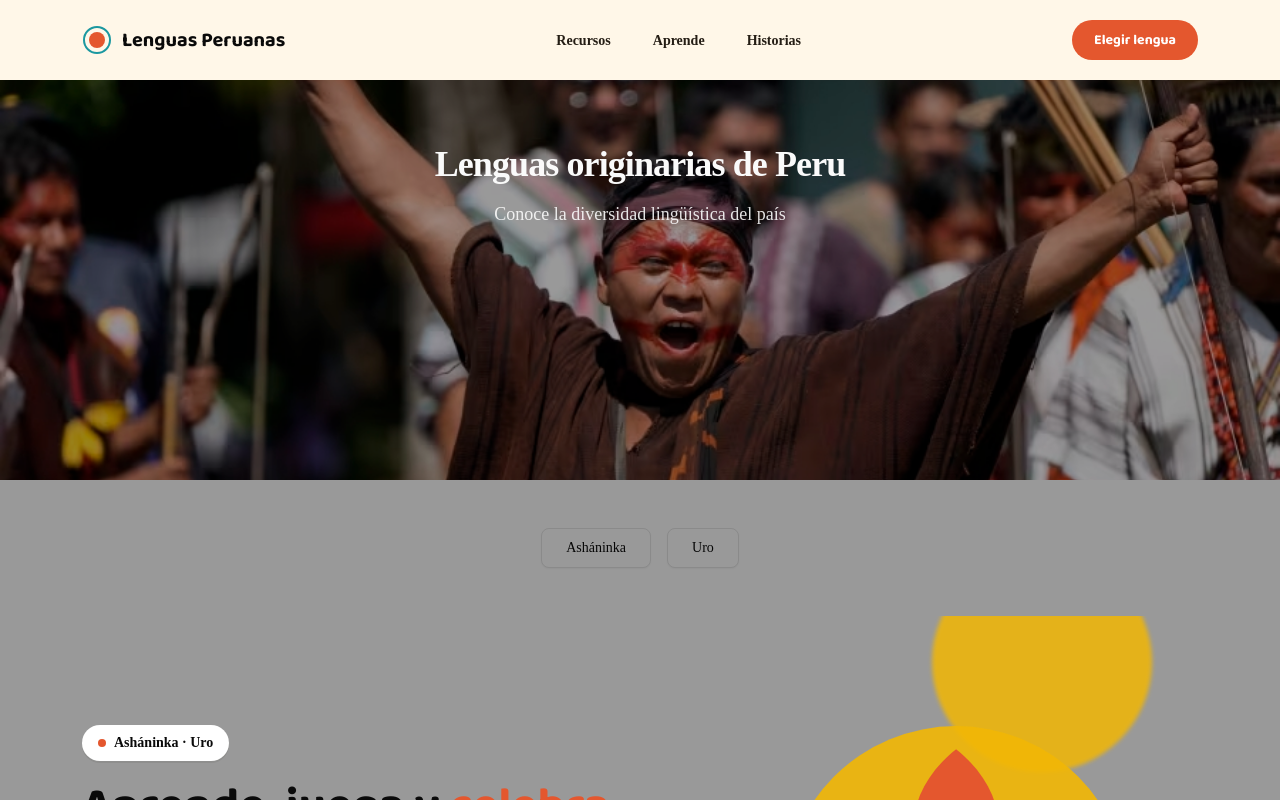
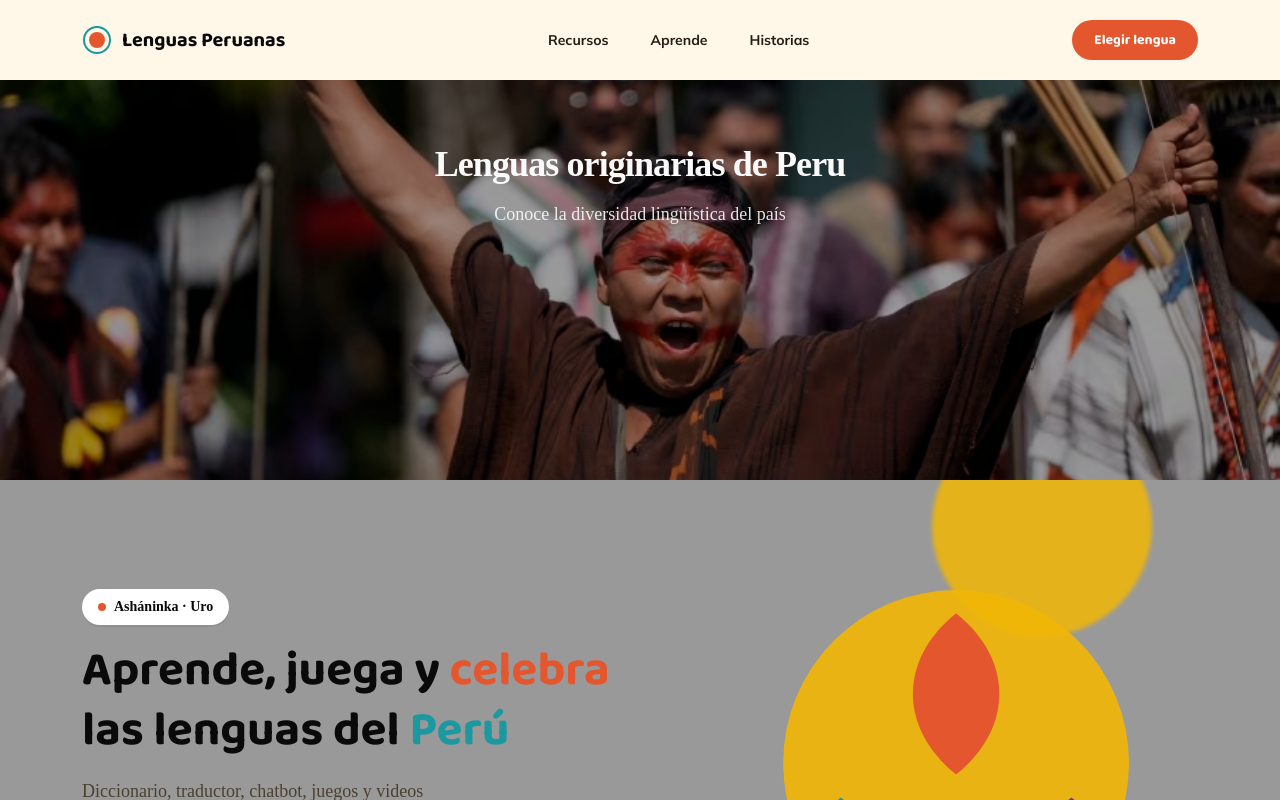
Before and after one commit to ouracademy/living-langs-peru, a Next.js app: page / in a window 1280 px wide. Shown: the top 800 px of the page. Built offline with nearby package versions, Linux system fonts and the light colour scheme.

Commit message:
refactor: Header component

```diff
--- a/src/app/page.tsx
+++ b/src/app/page.tsx
@@ -28,7 +28,7 @@ export default function Home() {
             </p>
           </div>
         </section>
-        <section className="flex flex-1 flex-col items-center justify-center gap-4 px-6 py-12">
+        {/* <section className="flex flex-1 flex-col items-center justify-center gap-4 px-6 py-12">
           <nav className="flex flex-wrap items-center justify-center gap-4">
             {languages.map((language) => (
               <Link
@@ -42,7 +42,7 @@ export default function Home() {
               </Link>
             ))}
           </nav>
-        </section>
+        </section> */}
         <section className="relative pt-16 pb-10 overflow-hidden">
           <div className="absolute rounded-full opacity-85 blur-[2px] w-[220px] h-[220px] bg-[#F2B705] -top-16 right-32 z-[1]" />
           <div className="absolute rounded-full opacity-50 blur-[2px] w-[160px] h-[160px] bg-[#1B98A0] -bottom-10 -left-10 z-[1]" />
--- a/src/components/header.tsx
+++ b/src/components/header.tsx
@@ -15,15 +15,16 @@ import React from "react";
 import { cn } from "@/lib/utils";
 
 const menuItems = [
-  { label: "Lenguas & Recursos", href: "/languages-resources" },
-  { label: "Eventos", href: "/events" },
+  { label: "Recursos", href: "/languages-resources" },
+  { label: "Aprende", href: "/events" },
   { label: "Historias", href: "/stories" },
-  { label: "Involucrate", href: "/get-involved" },
+  // { label: "Involucrate", href: "/get-involved" },
 ];
 
 export function HeaderPlataform() {
   const [isOpen, setIsOpen] = React.useState(false);
   return (
+    <>
       <header className="bg-[#FFF7E8] sticky top-0 z-50">
         <div className="max-w-[1180px] mx-auto px-8 flex items-center justify-between py-5">
           <div className="flex items-center gap-2.5">
@@ -42,11 +43,21 @@ export function HeaderPlataform() {
               Lenguas Peruanas
             </span>
           </div>
-        <ul className="hidden md:flex gap-2.5 list-none">
-          <li>
+          <nav className="hidden md:flex gap-2.5 list-none">
+            {menuItems.map((item)=> (
+              <Link
+                href={item.href}
+                key={item.label}
+                style={{ color: "#241D14" }}
+                className="font-['Mulish',sans-serif] text-sm font-semibold rounded-full px-4 py-2.5 text-muted-foreground  hover:bg-[#F2B705]"
+              >
+                {item.label}
+              </Link>
+            ))}
+            {/* <li>
               <a
                 href="#recursos"
-              className="text-[#241D14] no-underline font-semibold text-sm px-4 py-2.5 rounded-full hover:bg-[#F2B705]"
+                className="font-['Mulish',sans-serif] text-[#241D14] no-underline font-semibold text-sm px-4 py-2.5 rounded-full hover:bg-[#F2B705]"
               >
                 Recursos
               </a>
@@ -54,7 +65,7 @@ export function HeaderPlataform() {
             <li>
               <a
                 href="#educacion"
-              className="text-[#241D14] no-underline font-semibold text-sm px-4 py-2.5 rounded-full hover:bg-[#F2B705]"
+                className="font-['Mulish',sans-serif] text-[#241D14] no-underline font-semibold text-sm px-4 py-2.5 rounded-full hover:bg-[#F2B705]"
               >
                 Aprende
               </a>
@@ -62,88 +73,89 @@ export function HeaderPlataform() {
             <li>
               <a
                 href="#historias"
-              className="text-[#241D14] no-underline font-semibold text-sm px-4 py-2.5 rounded-full hover:bg-[#F2B705]"
+                className=" font-['Mulish',sans-serif] text-[#241D14] no-underline font-semibold text-sm px-4 py-2.5 rounded-full hover:bg-[#F2B705]"
               >
                 Historias
               </a>
-          </li>
-        </ul>
+            </li> */}
+          </nav>
           <a
             href="#lenguas"
-          className="font-['Baloo_2',sans-serif] font-bold text-sm bg-[#E4572E] text-white px-5.5 py-2.5 rounded-full no-underline hover:bg-[#C7431C]"
+            className=" font-['Baloo_2',sans-serif] font-bold text-sm bg-[#E4572E] text-white px-5.5 py-2.5 rounded-full no-underline hover:bg-[#C7431C]"
           >
             Elegir lengua
           </a>
         </div>
       </header>
-    // <header className="flex sticky top-0 z-50 w-full border-b bg-background/95 backdrop-blur">
-    //   <div className="container mx-auto flex h-16 items-center justify-between px-4">
-    //     <Link href="/" className="flex items-center font-bold text-lg">
-    //       <Image
-    //         src="/logo.webp"
-    //         alt="Lenguas Peruanas"
-    //         width={100}
-    //         height={100}
-    //         className="object-contain h-auto w-24"
-    //       />
-    //       <span>Lenguas Peruanas</span>
-    //     </Link>
+      {/* <header className="flex sticky top-0 z-50 w-full border-b bg-background/95 backdrop-blur"> */}
+        {/* <div className="container mx-auto flex h-16 items-center justify-between px-4">
+          <Link href="/" className="flex items-center font-bold text-lg">
+            <Image
+              src="/logo.webp"
+              alt="Lenguas Peruanas"
+              width={100}
+              height={100}
+              className="object-contain h-auto w-24"
+            />
+            <span>Lenguas Peruanas</span>
+          </Link>
 
-    //     <nav className="hidden md:flex items-center gap-6">
-    //       {menuItems.map((item) => (
-    //         <Link
-    //           href={item.href}
-    //           key={item.label}
-    //           className="text-base font-medium text-muted-foreground  hover:text-[#044D58] transition-colors"
-    //         >
-    //           {item.label}
-    //         </Link>
-    //       ))}
-    //     </nav>
-    //     {/* Usuario y Menu sandwich */}
-    //     <div className="flex items-center gap-2">
-    //       {/*User button */}
-    //       <Button
-    //         variant="ghost"
-    //         size="icon"
-    //         className="rounded-full border h-9 w-9"
-    //       >
-    //         <User className="h-4.5 w-4.5 text-muted-foreground" />
-    //         <span className="sr-only font-normal">Usuario</span>
-    //       </Button>
-    //       {/* Menu sandwich*/}
-    //       <div className="md:hidden">
-    //         <Sheet open={isOpen} onOpenChange={setIsOpen}>
-    //           <SheetTrigger
-    //             className={cn(
-    //               buttonVariants({ variant: "outline", size: "icon" }),
-    //             )}
-    //           >
-    //             <Menu className="h-5 w-5" />
-    //             <span className="sr-only">Abrir menú</span>
-    //           </SheetTrigger>
-    //           <SheetContent side="left">
-    //             <SheetHeader>
-    //               <SheetTitle className="text-left text-lg">
-    //                 Lenguas Peruanas
-    //               </SheetTitle>
-    //             </SheetHeader>
-    //             <nav className="mt-6 pl-5 flex flex-col gap-4">
-    //               {menuItems.map((item) => (
-    //                 <Link
-    //                   key={item.label}
-    //                   href={item.href}
-    //                   onClick={() => setIsOpen(false)}
-    //                 >
-    //                   {item.label}
-    //                 </Link>
-    //               ))}
-    //             </nav>
-    //           </SheetContent>
-    //         </Sheet>
-    //       </div>
-    //     </div>
-    //   </div>
-    // </header>
+          <nav className="hidden md:flex items-center gap-6">
+            {menuItems.map((item) => (
+              <Link
+                href={item.href}
+                key={item.label}
+                className="text-base font-medium text-muted-foreground  hover:text-[#044D58] transition-colors"
+              >
+                {item.label}
+              </Link>
+            ))}
+          </nav> */}
+          {/* Usuario y Menu sandwich */}
+          {/* <div className="flex items-center gap-2"> */}
+            {/*User button */}
+            {/* <Button
+              variant="ghost"
+              size="icon"
+              className="rounded-full border h-9 w-9"
+            >
+              <User className="h-4.5 w-4.5 text-muted-foreground" />
+              <span className="sr-only font-normal">Usuario</span>
+            </Button> */}
+            {/* Menu sandwich*/}
+            {/* <div className="md:hidden">
+              <Sheet open={isOpen} onOpenChange={setIsOpen}>
+                <SheetTrigger
+                  className={cn(
+                    buttonVariants({ variant: "outline", size: "icon" }),
+                  )}
+                >
+                  <Menu className="h-5 w-5" />
+                  <span className="sr-only">Abrir menú</span>
+                </SheetTrigger>
+                <SheetContent side="left">
+                  <SheetHeader>
+                    <SheetTitle className="text-left text-lg">
+                      Lenguas Peruanas
+                    </SheetTitle>
+                  </SheetHeader>
+                  <nav className="mt-6 pl-5 flex flex-col gap-4">
+                    {menuItems.map((item) => (
+                      <Link
+                        key={item.label}
+                        href={item.href}
+                        onClick={() => setIsOpen(false)}
+                      >
+                        {item.label}
+                      </Link>
+                    ))}
+                  </nav>
+                </SheetContent>
+              </Sheet>
+            </div> */}
+          {/* </div> */}
+        {/* </div> */}
+      {/* </header> */}
+    </>
   );
 }
```
Lines whose indentation alone changed are shown as unchanged.
